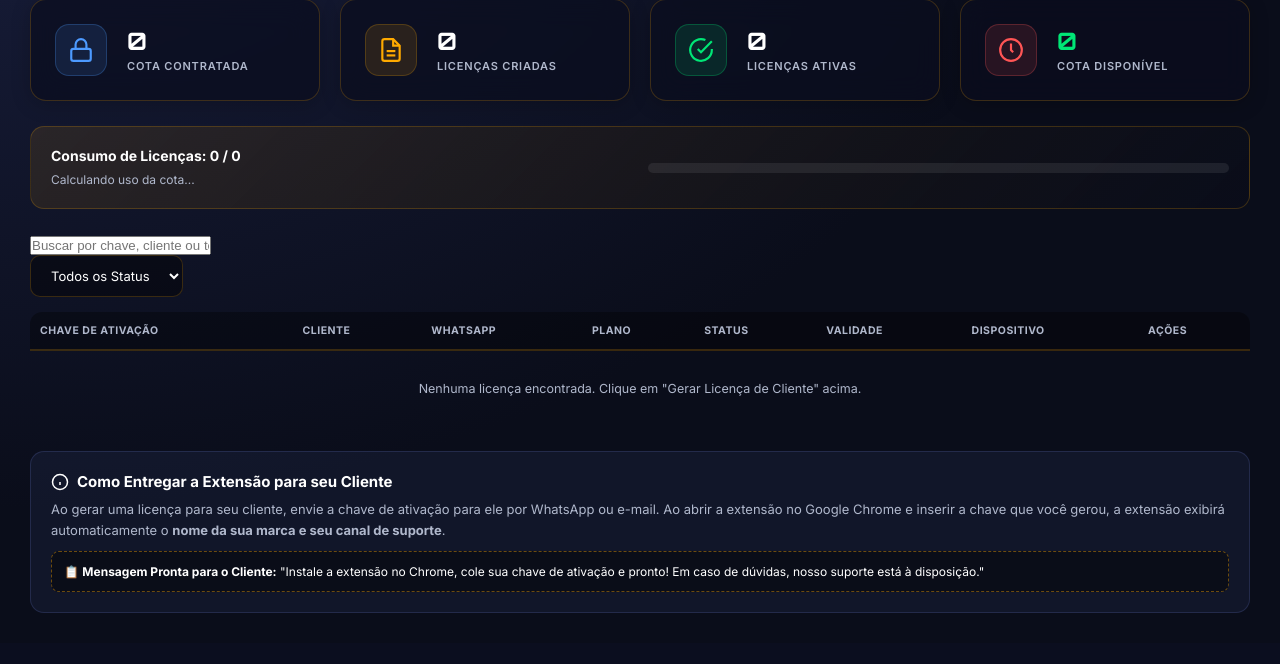
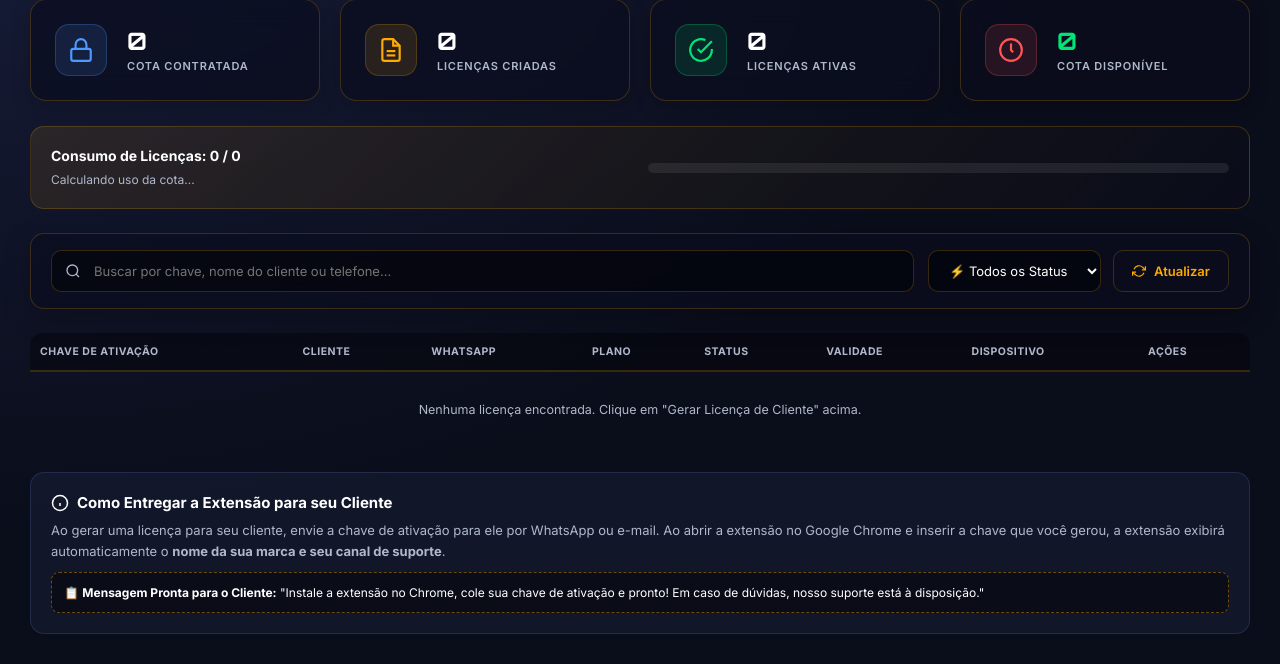
Before and after one commit to platafy/platafy-fb, a PHP site: page /parceiro/dashboard.php in a window 1280 px wide. Shown: the part 243-907 px from the top of the page. Before the commit the page ends 856 px from the top, so only its background shows below. Run offline with PHP 8.4, Linux system fonts and the light colour scheme; a user stored in the database is signed in; data that the repository does not hold is empty; some libraries are stand-ins or nearby versions.

Commit message:
style(partners): modernizar e harmonizar barra de busca e filtros com glassmorphism e icones SVG

```diff
--- a/platafy-fb-panel/assets/css/style.css
+++ b/platafy-fb-panel/assets/css/style.css
@@ -307,10 +307,11 @@ body {
     flex-wrap: wrap;
     align-items: center;
     background: var(--bg-card);
-    backdrop-filter: blur(12px);
+    backdrop-filter: blur(14px);
     border: 1px solid var(--border);
     border-radius: 14px;
     padding: 16px 20px;
+    box-shadow: 0 8px 30px rgba(0, 0, 0, 0.2);
 }
 
 .search-input-wrapper {
@@ -322,8 +323,9 @@ body {
 }
 .search-input-wrapper input {
     width: 100%;
-    padding: 11px 16px 11px 40px;
-    background: rgba(0,0,0,0.4);
+    height: 42px;
+    padding: 0 16px 0 42px;
+    background: rgba(0,0,0,0.45);
     border: 1px solid rgba(255, 170, 0, 0.2);
     border-radius: 10px;
     color: var(--text);
@@ -334,8 +336,8 @@ body {
 }
 .search-input-wrapper input:focus {
     border-color: var(--neon);
-    background: rgba(0,0,0,0.6);
-    box-shadow: 0 0 15px rgba(255, 170, 0, 0.15);
+    background: rgba(0,0,0,0.65);
+    box-shadow: 0 0 15px rgba(255, 170, 0, 0.18);
 }
 .search-input-icon {
     position: absolute;
@@ -352,8 +354,9 @@ body {
 }
 
 .filter-select {
-    padding: 11px 16px;
-    background: rgba(0,0,0,0.4);
+    height: 42px;
+    padding: 0 16px;
+    background: rgba(0,0,0,0.45);
     border: 1px solid rgba(255, 170, 0, 0.2);
     border-radius: 10px;
     color: var(--text);
--- a/platafy-fb-panel/parceiro/dashboard.php
+++ b/platafy-fb-panel/parceiro/dashboard.php
@@ -181,18 +181,29 @@ $partnerSession = getPartnerSession();
             </div>
         </div>
 
-        <!-- FILTROS & BUSCA -->
-        <div class="filters-bar" style="margin-top:25px;">
-            <div class="search-box">
-                <input type="text" id="partner-license-search" placeholder="Buscar por chave, cliente ou telefone..." oninput="debouncePartnerLicenseSearch()">
+        <!-- FILTROS & BUSCA ULTRA MODERNA -->
+        <div class="filter-bar" style="margin-top:24px;">
+            <div class="search-input-wrapper">
+                <input type="text" id="partner-license-search" placeholder="Buscar por chave, nome do cliente ou telefone..." oninput="debouncePartnerLicenseSearch()" onkeyup="if(event.key==='Enter') loadPartnerLicenses(1)">
+                <span class="search-input-icon">
+                    <svg viewBox="0 0 24 24" width="16" height="16" fill="none" stroke="currentColor" stroke-width="2"><circle cx="11" cy="11" r="8"></circle><line x1="21" y1="21" x2="16.65" y2="16.65"></line></svg>
+                </span>
             </div>
-            <select id="partner-license-status" class="filter-select" onchange="loadPartnerLicenses(1)">
-                <option value="">Todos os Status</option>
-                <option value="active">Ativas</option>
-                <option value="inactive">Inativas</option>
-                <option value="expired">Expiradas</option>
-                <option value="revoked">Revogadas</option>
-            </select>
+
+            <div style="display:flex; align-items:center; gap:12px; flex-wrap:wrap;">
+                <select id="partner-license-status" class="filter-select" onchange="loadPartnerLicenses(1)">
+                    <option value="">⚡ Todos os Status</option>
+                    <option value="active">🟢 Ativas</option>
+                    <option value="inactive">⚪ Inativas</option>
+                    <option value="expired">🔴 Expiradas</option>
+                    <option value="revoked">⛔ Revogadas</option>
+                </select>
+
+                <button class="btn-outline" onclick="loadPartnerLicenses(1)" title="Atualizar lista" style="height:42px; padding:0 18px; border-radius:10px; display:inline-flex; align-items:center; gap:8px;">
+                    <svg viewBox="0 0 24 24" width="14" height="14" fill="none" stroke="currentColor" stroke-width="2"><polyline points="23 4 23 10 17 10"></polyline><polyline points="1 20 1 14 7 14"></polyline><path d="M3.51 9a9 9 0 0 1 14.85-3.36L23 10M1 14l4.64 4.36A9 9 0 0 0 20.49 15"></path></svg>
+                    <span>Atualizar</span>
+                </button>
+            </div>
         </div>
 
         <!-- TABELA DE LICENÇAS DO PARCEIRO -->
```
Also changed, not shown: platafy-fb-panel/dashboard.php (+21 -10 lines).
